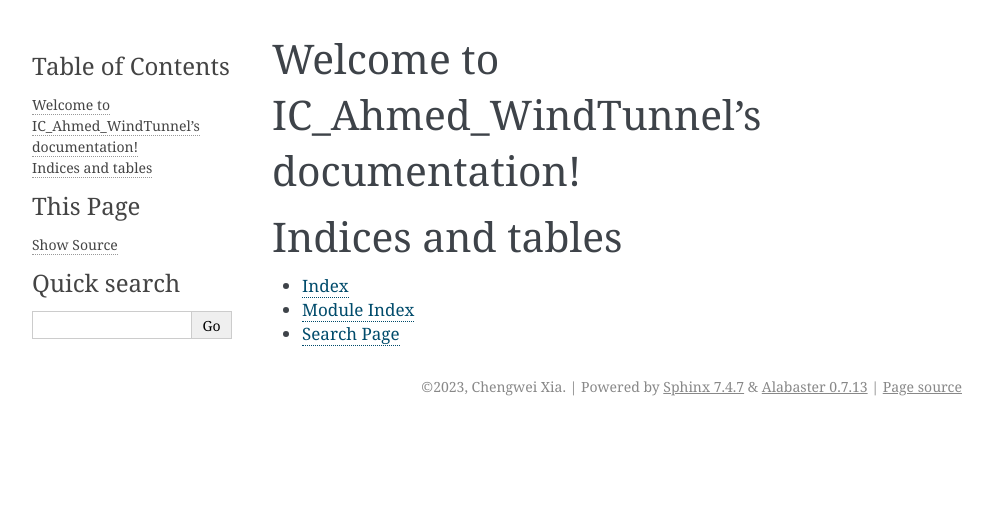
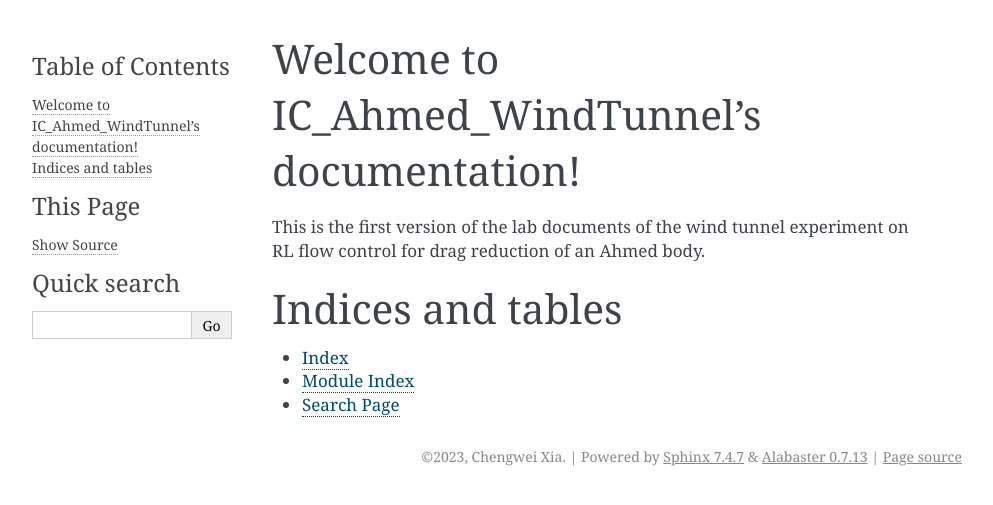
Before and after one commit to chengwei-xia/IC_Ahmed_WindTunnel, a Sphinx documentation site: the page built from source/index.rst, in a window 1280 px wide. Shown: the top 505 px of the page, without its empty margins (148-1141 px from the left). Built offline with Sphinx 7.4.7, drawn with Linux system fonts in a browser that asks for light colours.

Commit message:
Update docs

```diff
--- a/source/index.rst
+++ b/source/index.rst
@@ -5,6 +5,8 @@
 
 Welcome to IC_Ahmed_WindTunnel's documentation!
 ===============================================
+
+This is the first version of the lab documents of the wind tunnel experiment on RL flow control for drag reduction of an Ahmed body.
 
 .. toctree::
    :maxdepth: 2
```
Also changed, not shown: source/conf.py (+9 -0 lines).
